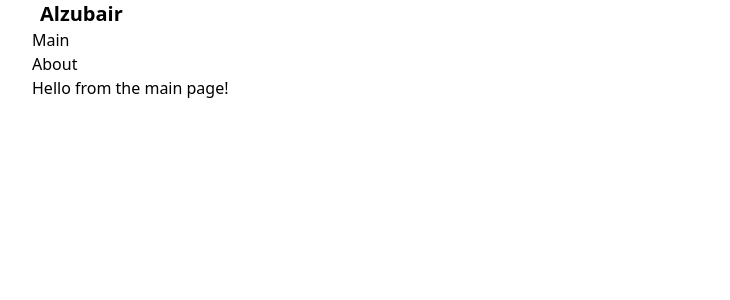
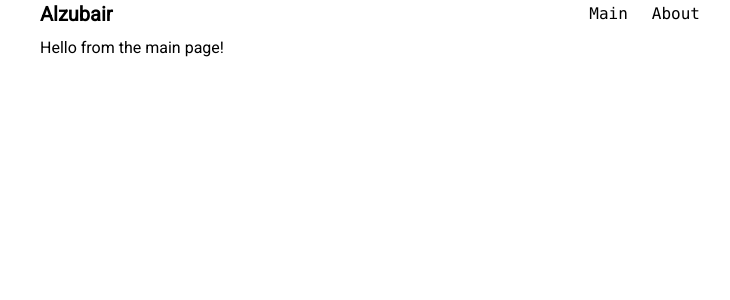
Before and after one commit to Alzubair98/portfolio, a Nuxt app: page / in a window 1280 px wide. Shown: the top 300 px of the page, without its empty margins (272-1002 px from the left). Built offline with nearby package versions, Linux system fonts and the light colour scheme.

Commit message:
add useHead

```diff
--- /dev/null
+++ b/app/components/menu.vue
@@ -0,0 +1,18 @@
+<template>
+  <nav class="font-mono">
+    <ul class="flex space-x-4">
+      <li>
+        <NuxtLink to="/" class="link">Main</NuxtLink>
+      </li>
+      <li>
+        <NuxtLink to="/about" class="link">About</NuxtLink>
+      </li>
+    </ul>
+  </nav>
+</template>
+
+<style scoped>
+.link {
+  @apply p-1 hover:bg-gray-200  rounded;
+}
+</style>
--- a/app/layouts/default.vue
+++ b/app/layouts/default.vue
@@ -1,22 +1,39 @@
 <template>
   <div class="container mx-auto max-w-2xl">
-    <header class="flex justify-between">
+    <header class="flex justify-between items-center">
       <div>
         <NuxtLink to="/" class="text-xl font-semibold p-2 hover:bg-gray-200"
           >Alzubair</NuxtLink
         >
       </div>
+
+      <Menu />
     </header>
-    <nav>
-      <ul>
-        <li>
-          <NuxtLink to="/">Main</NuxtLink>
-        </li>
-        <li>
-          <NuxtLink to="/about">About</NuxtLink>
-        </li>
-      </ul>
-    </nav>
-    <slot />
+    <main class="p-2">
+      <slot />
+    </main>
   </div>
 </template>
+
+<script setup>
+useHead({
+  titleTemplate: "%s - Alzubair Alqaraghuli",
+  link: [
+    {
+      rel: "preconnect",
+      href: "https://fonts.googleapis.com",
+    },
+    {
+      rel: "stylesheet",
+      href: "https://fonts.googleapis.com/css2?family=Roboto&display=swap",
+      crossorigin: "",
+    },
+  ],
+});
+</script>
+
+<style>
+body {
+  font-family: "Roboto";
+}
+</style>
--- a/app/pages/about.vue
+++ b/app/pages/about.vue
@@ -1,3 +1,9 @@
 <template>
   <div>This page is about me</div>
 </template>
+
+<script setup lang="ts">
+useHead({
+  titleTemplate: "%s About",
+});
+</script>
--- a/app/pages/index.vue
+++ b/app/pages/index.vue
@@ -1,3 +1,31 @@
 <template>
   <div>Hello from the main page!</div>
 </template>
+
+<script setup>
+useSeoMeta({
+  title: "Main Page",
+  description: "This is the main page",
+  ogTitle: "Main Page",
+  ogDescription: "[og:description]",
+  ogImage: "[og:image]",
+  ogUrl: "[og:url]",
+  twitterTitle: "[twitter:title]",
+  twitterDescription: "[twitter:description]",
+  twitterImage: "[twitter:image]",
+  twitterCard: "summary",
+});
+
+useHead({
+  htmlAttrs: {
+    lang: "en",
+  },
+  link: [
+    {
+      rel: "icon",
+      type: "image/png",
+      href: "/favicon.png",
+    },
+  ],
+});
+</script>
```
